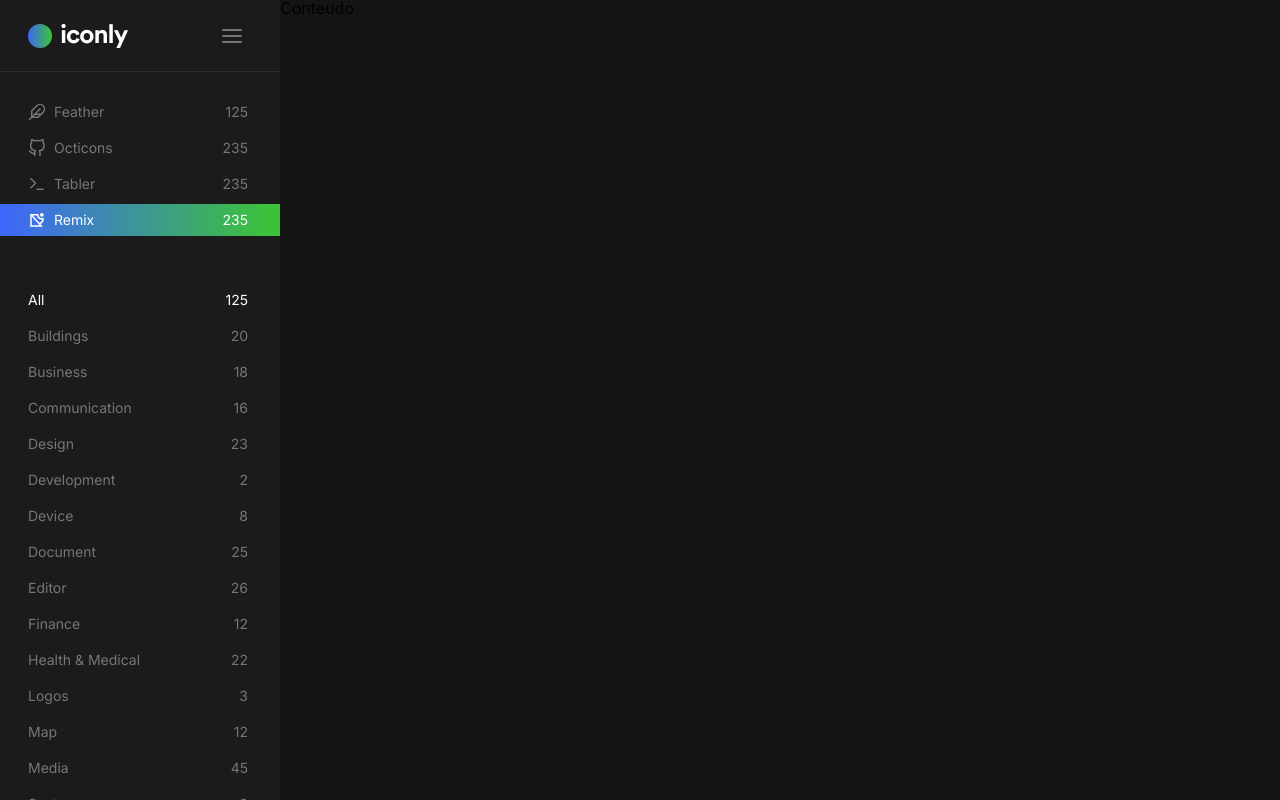
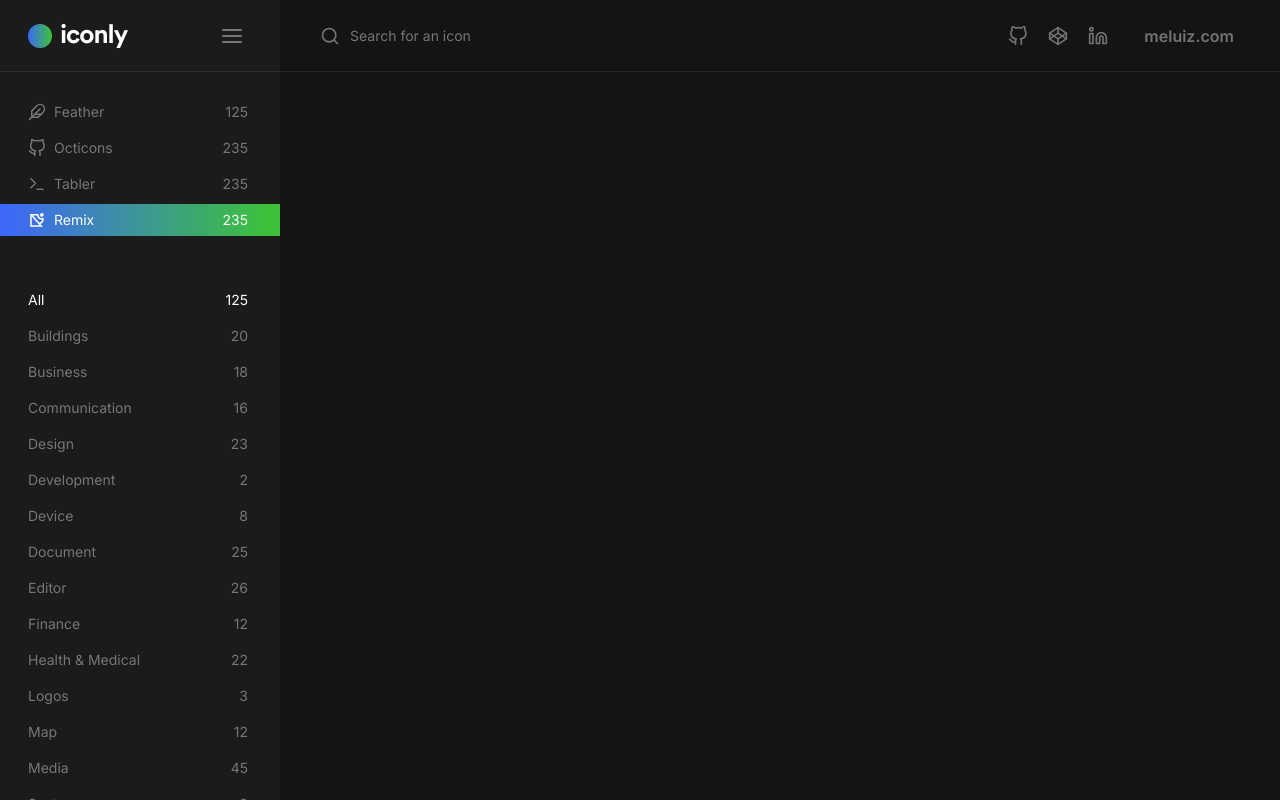
Before and after one commit to meluiz/iconly, a React (Create React App) app: page / in a window 1280 px wide. Built offline with nearby package versions, Linux system fonts and the light colour scheme.

Commit message:
header structure

```diff
--- a/src/components/main/index.tsx
+++ b/src/components/main/index.tsx
@@ -4,13 +4,73 @@ import { Button } from 'components/button'
 /* ------| Styles |------ */
 import { Codepen, GitHub, Linkedin, Search } from 'react-feather'
 import {
+  Form,
+  FormContent,
+  FormInput,
+  Header,
+  Social,
+  SocialList,
+  SocialListItem,
+  SocialListLink,
+  SocialListLinkAlt,
+  SocialListLinkAltText,
   Wrapper,
 } from './styles'
 
 export const Main = () => {
   return (
     <Wrapper>
-      Conteudo
+      <Header>
+        <Form>
+          <FormContent>
+            <Button
+              theme='icons'
+              type='button'
+            >
+              <Search size={20} />
+            </Button>
+            <FormInput
+              placeholder='Search for an icon'
+            />
+          </FormContent>
+        </Form>
+        <Social>
+          <SocialList>
+            <SocialListItem>
+              <SocialListLink
+                href='https://github.com/meluiz'
+                target='_blank'
+              >
+                <GitHub size={20} />
+              </SocialListLink>
+            </SocialListItem>
+            <SocialListItem>
+              <SocialListLink
+                href='https://codepen.io/meluiz'
+                target='_blank'
+              >
+                <Codepen size={20} />
+              </SocialListLink>
+            </SocialListItem>
+            <SocialListItem>
+              <SocialListLink
+                href='https://www.linkedin.com/in/luiz-felipe-133b4a206/'
+                target='_blank'
+              >
+                <Linkedin size={20} />
+              </SocialListLink>
+            </SocialListItem>
+            <SocialListItem>
+              <SocialListLinkAlt
+                href='https://www.linkedin.com/in/luiz-felipe-133b4a206/'
+                target='_blank'
+              >
+                <SocialListLinkAltText>meluiz.com</SocialListLinkAltText>
+              </SocialListLinkAlt>
+            </SocialListItem>
+          </SocialList>
+        </Social>
+      </Header>
     </Wrapper>
   )
 }
```
